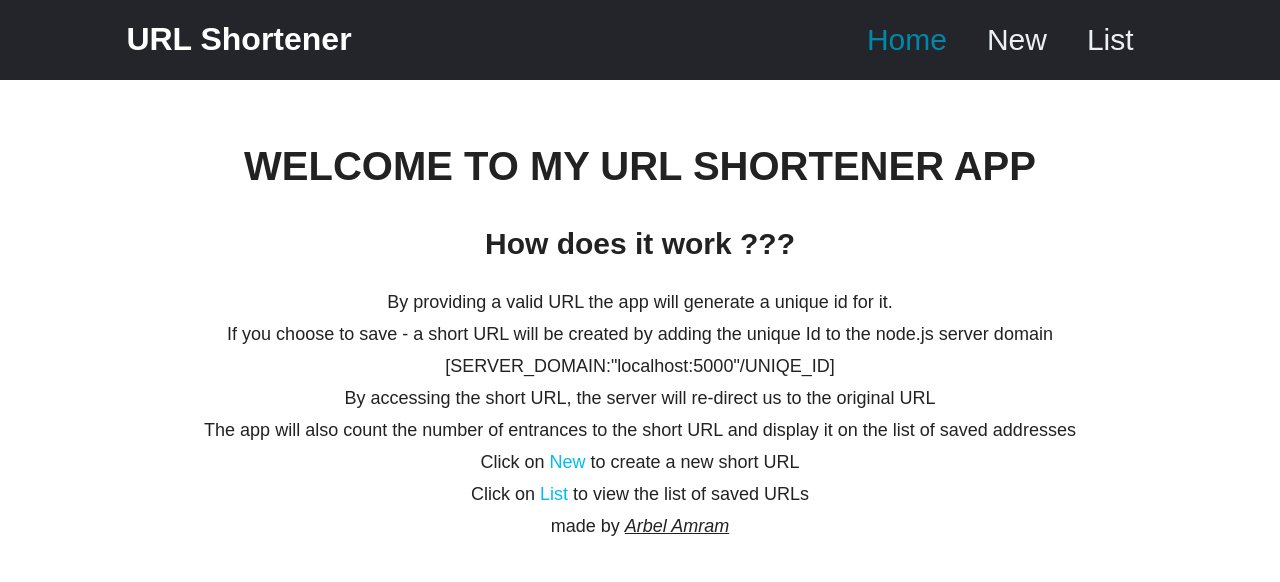
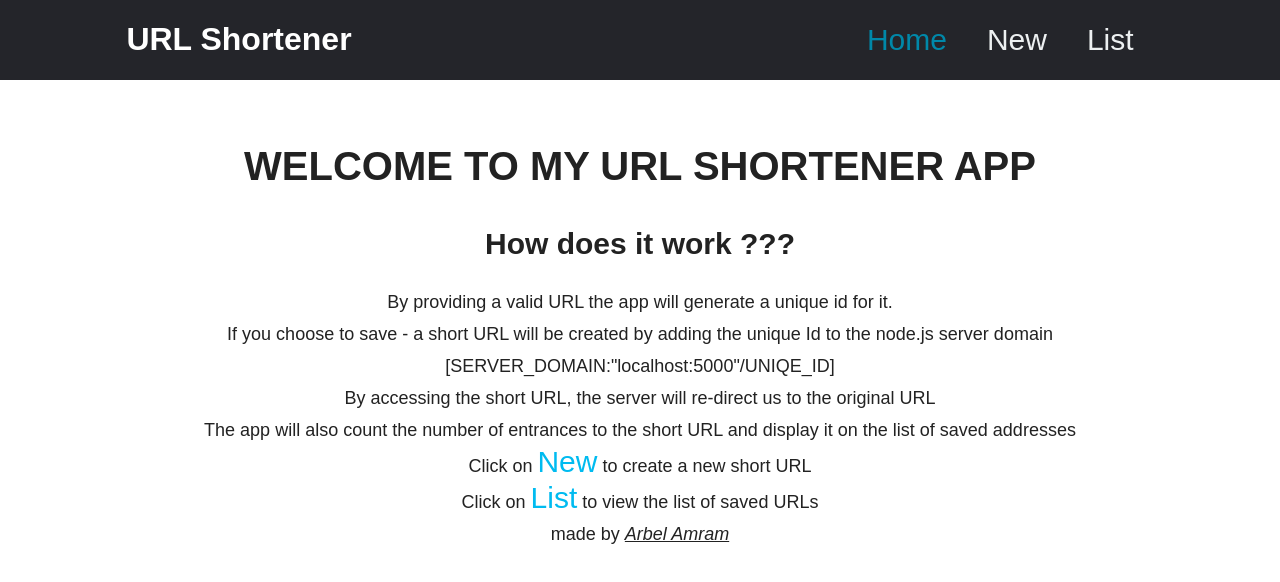
Before and after one commit to ArbelAmram/URL-Shortener, a React (Create React App) app in the folder client/: page / in a window 1280 px wide. Shown: the top 582 px of the page. Built offline with nearby package versions, Linux system fonts and the light colour scheme.

Commit message:
code cleanup

```diff
--- a/client/src/component/NavBar.js
+++ b/client/src/component/NavBar.js
@@ -24,27 +24,21 @@ const NavBar = () => {
           <li>
             <Link
               to='/'
-              onClick={()=>{
-                setActiveBar('home')
-              }}
+              onClick={() => setActiveBar('home')}
               className={activeBar === 'home' ? 'active' : ''}
             >Home</Link>
           </li>
           <li>
             <Link
               to='/new'
-              onClick={()=>{
-                setActiveBar('new')
-              }}
+              onClick={() => setActiveBar('new')}
               className={activeBar === 'new' ? 'active' : ''}
             >New</Link>
           </li>
           <li>
             <Link
               to='/list'
-              onClick={()=>{
-                setActiveBar('list')
-              }}
+              onClick={() => setActiveBar('list')}
               className={activeBar === 'list' ? 'active' : ''}
             >List</Link>
           </li>
--- a/client/src/pages/Home.js
+++ b/client/src/pages/Home.js
@@ -10,8 +10,8 @@ const Home = () => {
             [SERVER_DOMAIN:"localhost:5000"/UNIQE_ID]<br />
             By accessing the short URL, the server will re-direct us to the original URL<br />
             The app will also count the number of entrances to the short URL and display it on the list of saved addresses<br />
-            Click on <span style={{ color: '#00bbf0'}}>New</span> to create a new short URL<br />
-            Click on <span style={{ color: '#00bbf0'}}>List</span> to view the list of saved URLs<br />
+            Click on <a href="/new" style={{ color: '#00bbf0'}}>New</a> to create a new short URL<br />
+            Click on <a href="/list" style={{ color: '#00bbf0'}}>List</a> to view the list of saved URLs<br />
             made by <span style={{ fontStyle: 'oblique', textDecoration: 'underline'}}>Arbel Amram</span>
         </p>
     </div>
```
